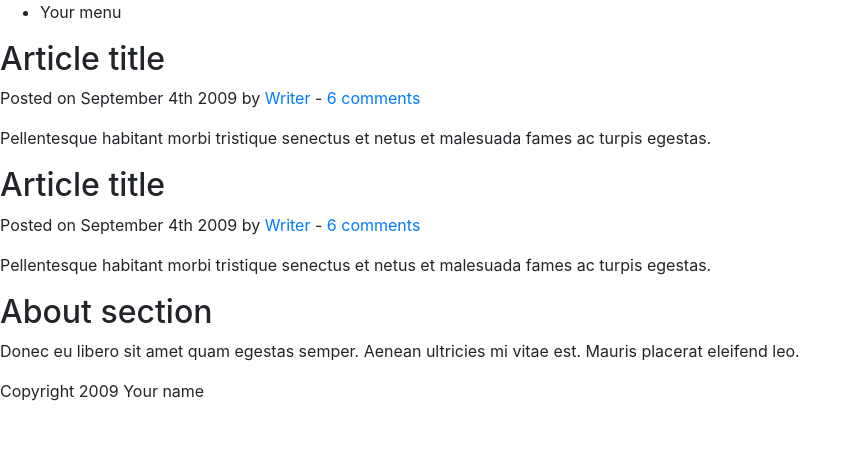
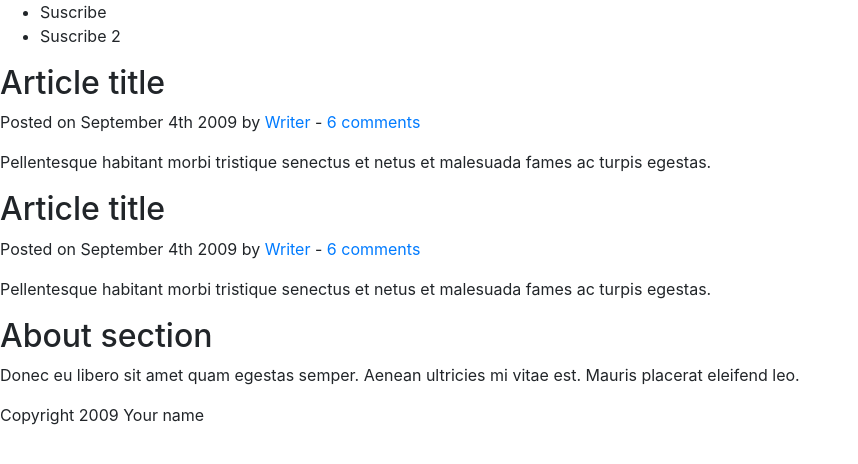
Before and after one commit to jespinozal/demo-repo, a plain HTML site: page index.html in a window 1280 px wide. Shown: the whole page, without its empty margins (0-858 px from the left). Drawn offline with nearby package versions, Linux system fonts and the light colour scheme.

Commit message:
Cambio 2

```diff
--- a/index.html
+++ b/index.html
@@ -13,7 +13,8 @@
 	<header>
 		<nav>
 			<ul>
-				<li>Your menu</li>
+				<li>Suscribe</li>
+				<li>Suscribe 2</li>
 			</ul>
 		</nav>
 	</header>
```
